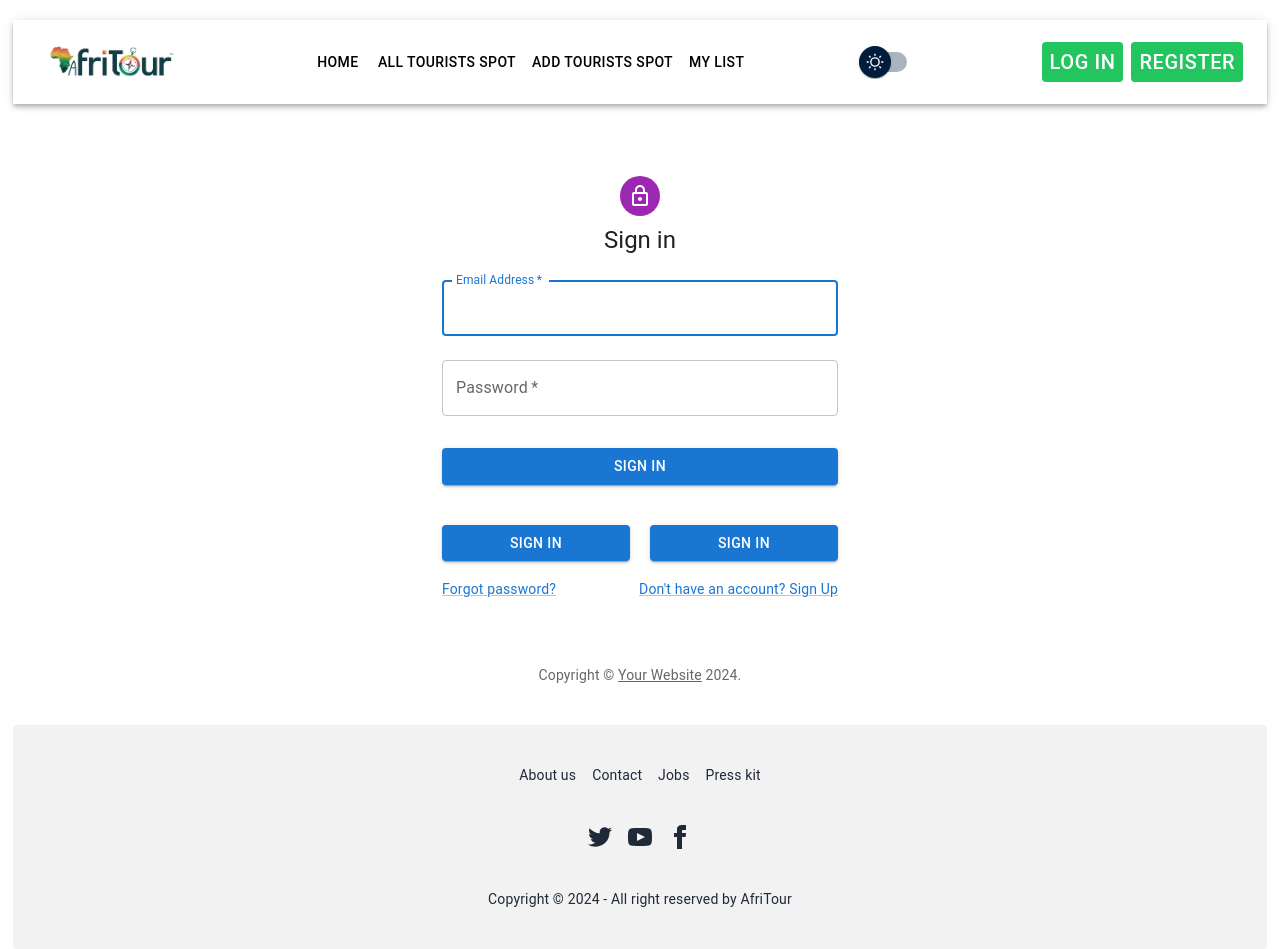
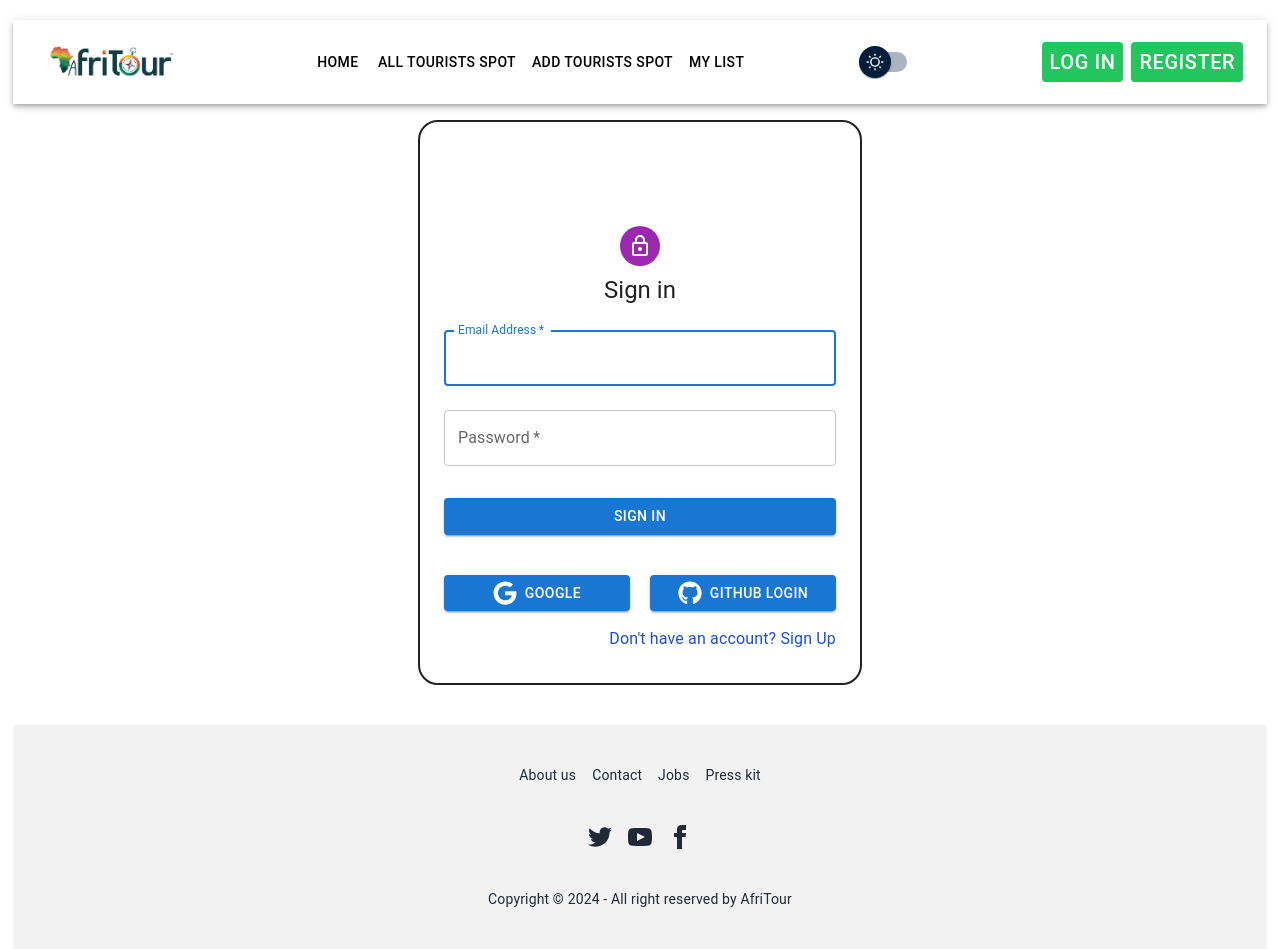
Before and after one commit to saifullah-10/Afritour-website-client, a React (Vite) app: page /signin in a window 1280 px wide. Built offline with nearby package versions, Linux system fonts and the light colour scheme.

Commit message:
update login and resister

```diff
--- a/src/pages/SignIn.jsx
+++ b/src/pages/SignIn.jsx
@@ -2,31 +2,16 @@ import Avatar from "@mui/material/Avatar";
 import Button from "@mui/material/Button";
 import CssBaseline from "@mui/material/CssBaseline";
 import TextField from "@mui/material/TextField";
-import Link from "@mui/material/Link";
+
+import { FaGithub } from "react-icons/fa";
 import Grid from "@mui/material/Grid";
+import { FaGoogle } from "react-icons/fa";
 import Box from "@mui/material/Box";
 import LockOutlinedIcon from "@mui/icons-material/LockOutlined";
 import Typography from "@mui/material/Typography";
 import Container from "@mui/material/Container";
 import { createTheme, ThemeProvider } from "@mui/material/styles";
-
-function Copyright(props) {
-  return (
-    <Typography
-      variant="body2"
-      color="text.secondary"
-      align="center"
-      {...props}
-    >
-      {"Copyright © "}
-      <Link color="inherit" href="https://mui.com/">
-        Your Website
-      </Link>{" "}
-      {new Date().getFullYear()}
-      {"."}
-    </Typography>
-  );
-}
+import { Link } from "react-router-dom";
 
 // TODO remove, this demo shouldn't need to reset the theme.
 
@@ -44,7 +29,11 @@ export default function SignIn() {
 
   return (
     <ThemeProvider theme={defaultTheme}>
-      <Container component="main" maxWidth="xs">
+      <Container
+        component="main"
+        maxWidth="xs"
+        sx={{ border: "2px solid", p: 4, borderRadius: 5, mt: 2 }}
+      >
         <CssBaseline />
         <Box
           sx={{
@@ -101,9 +90,13 @@ export default function SignIn() {
                   type="submit"
                   fullWidth
                   variant="contained"
-                  sx={{ mt: 3, mb: 2 }}
+                  sx={{
+                    mt: 3,
+                    mb: 2,
+                    gap: 1,
+                  }}
                 >
-                  Sign In
+                  <FaGoogle className=" text-2xl" /> <p>Google</p>
                 </Button>
               </Grid>
               <Grid item xs>
@@ -111,27 +104,24 @@ export default function SignIn() {
                   type="submit"
                   fullWidth
                   variant="contained"
-                  sx={{ mt: 3, mb: 2 }}
+                  sx={{ mt: 3, mb: 2, gap: 1 }}
                 >
-                  Sign In
+                  <FaGithub className=" text-2xl" /> <p>Github Login</p>
                 </Button>
               </Grid>
             </Grid>
             <Grid container>
-              <Grid item xs>
-                <Link href="#" variant="body2">
-                  Forgot password?
-                </Link>
-              </Grid>
+              <Grid item xs></Grid>
               <Grid item>
-                <Link href="#" variant="body2">
-                  {"Don't have an account? Sign Up"}
+                <Link to={"/signup"} variant="body2">
+                  <p className=" text-blue-700">
+                    {"Don't have an account? Sign Up"}
+                  </p>
                 </Link>
               </Grid>
             </Grid>
           </Box>
         </Box>
-        <Copyright sx={{ mt: 8, mb: 4 }} />
       </Container>
     </ThemeProvider>
   );
--- a/src/pages/SignUp.jsx
+++ b/src/pages/SignUp.jsx
@@ -4,31 +4,14 @@ import CssBaseline from "@mui/material/CssBaseline";
 import TextField from "@mui/material/TextField";
 import FormControlLabel from "@mui/material/FormControlLabel";
 import Checkbox from "@mui/material/Checkbox";
-import Link from "@mui/material/Link";
+
 import Grid from "@mui/material/Grid";
 import Box from "@mui/material/Box";
 import LockOutlinedIcon from "@mui/icons-material/LockOutlined";
 import Typography from "@mui/material/Typography";
 import Container from "@mui/material/Container";
 import { createTheme, ThemeProvider } from "@mui/material/styles";
-
-function Copyright(props) {
-  return (
-    <Typography
-      variant="body2"
-      color="text.secondary"
-      align="center"
-      {...props}
-    >
-      {"Copyright © "}
-      <Link color="inherit" href="https://mui.com/">
-        Your Website
-      </Link>{" "}
-      {new Date().getFullYear()}
-      {"."}
-    </Typography>
-  );
-}
+import { Link } from "react-router-dom";
 
 // TODO remove, this demo shouldn't need to reset the theme.
 
@@ -46,7 +29,11 @@ export default function SignUp() {
 
   return (
     <ThemeProvider theme={defaultTheme}>
-      <Container component="main" maxWidth="xs">
+      <Container
+        component="main"
+        maxWidth="xs"
+        sx={{ border: "2px solid", p: 4, borderRadius: 5, mt: 2 }}
+      >
         <CssBaseline />
         <Box
           sx={{
@@ -76,7 +63,7 @@ export default function SignUp() {
                   required
                   fullWidth
                   id="firstName"
-                  label="First Name"
+                  label="Name"
                   autoFocus
                 />
               </Grid>
@@ -85,7 +72,7 @@ export default function SignUp() {
                   required
                   fullWidth
                   id="lastName"
-                  label="Last Name"
+                  label="Photo URL"
                   name="lastName"
                   autoComplete="family-name"
                 />
@@ -111,14 +98,6 @@ export default function SignUp() {
                   autoComplete="new-password"
                 />
               </Grid>
-              <Grid item xs={12}>
-                <FormControlLabel
-                  control={
-                    <Checkbox value="allowExtraEmails" color="primary" />
-                  }
-                  label="I want to receive inspiration, marketing promotions and updates via email."
-                />
-              </Grid>
             </Grid>
             <Button
               type="submit"
@@ -130,14 +109,16 @@ export default function SignUp() {
             </Button>
             <Grid container justifyContent="flex-end">
               <Grid item>
-                <Link href="#" variant="body2">
-                  Already have an account? Sign in
+                <Link to={"/signin"} variant="body2">
+                  <p className=" text-blue-700">
+                    {" "}
+                    Already have an account? Sign in
+                  </p>
                 </Link>
               </Grid>
             </Grid>
           </Box>
         </Box>
-        <Copyright sx={{ mt: 5 }} />
       </Container>
     </ThemeProvider>
   );
```
